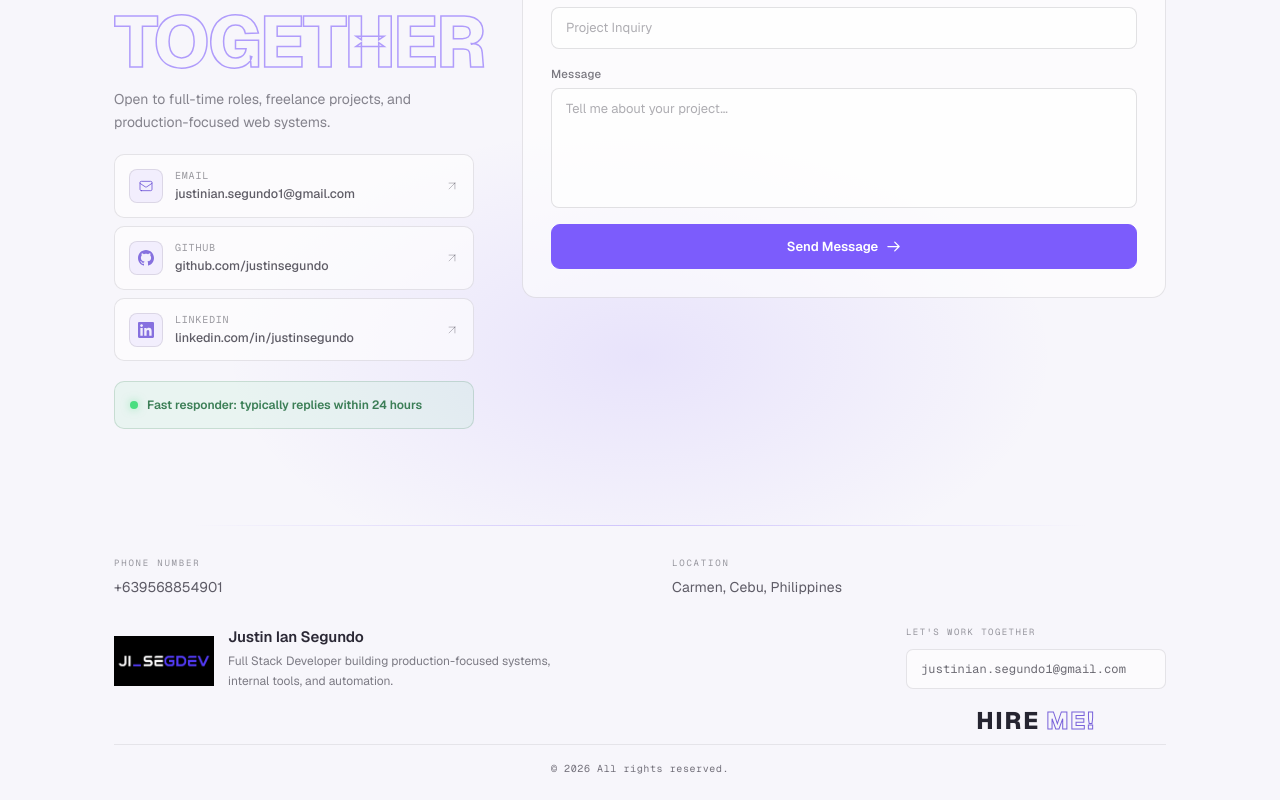
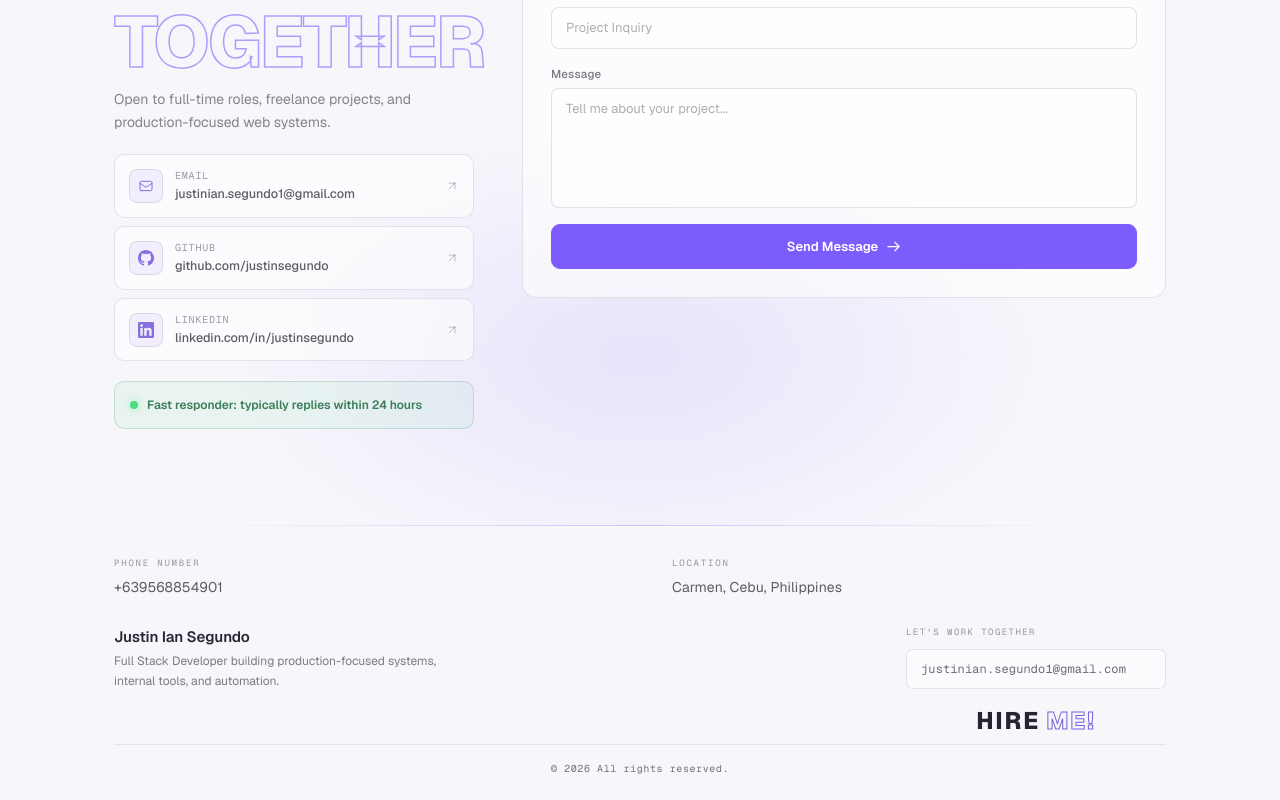
Before and after one commit to justinsegundo/portfolio-justin, a React (Vite) app: page / in a window 1280 px wide. Shown: the part 11063-11863 px from the top of the page. Built offline with nearby package versions, Linux system fonts and the light colour scheme; no server answers; a web font is replaced by a local one.

Commit message:
removing the ft-logo

```diff
--- a/src/components/Footer.jsx
+++ b/src/components/Footer.jsx
@@ -30,13 +30,7 @@ const Footer = () => (
 
       <div className="ft-main">
         <div className="ft-identity">
-          <div className="ft-logo">
-            <img
-              src="/images/logo-justin.png"
-              alt="Justin Ian Segundo logo"
-              className="ft-logo-img"
-            />
-          </div>
+
           <div className="ft-identity-text">
             <p className="ft-name">Justin Ian Segundo</p>
             <p className="ft-tagline">
```
